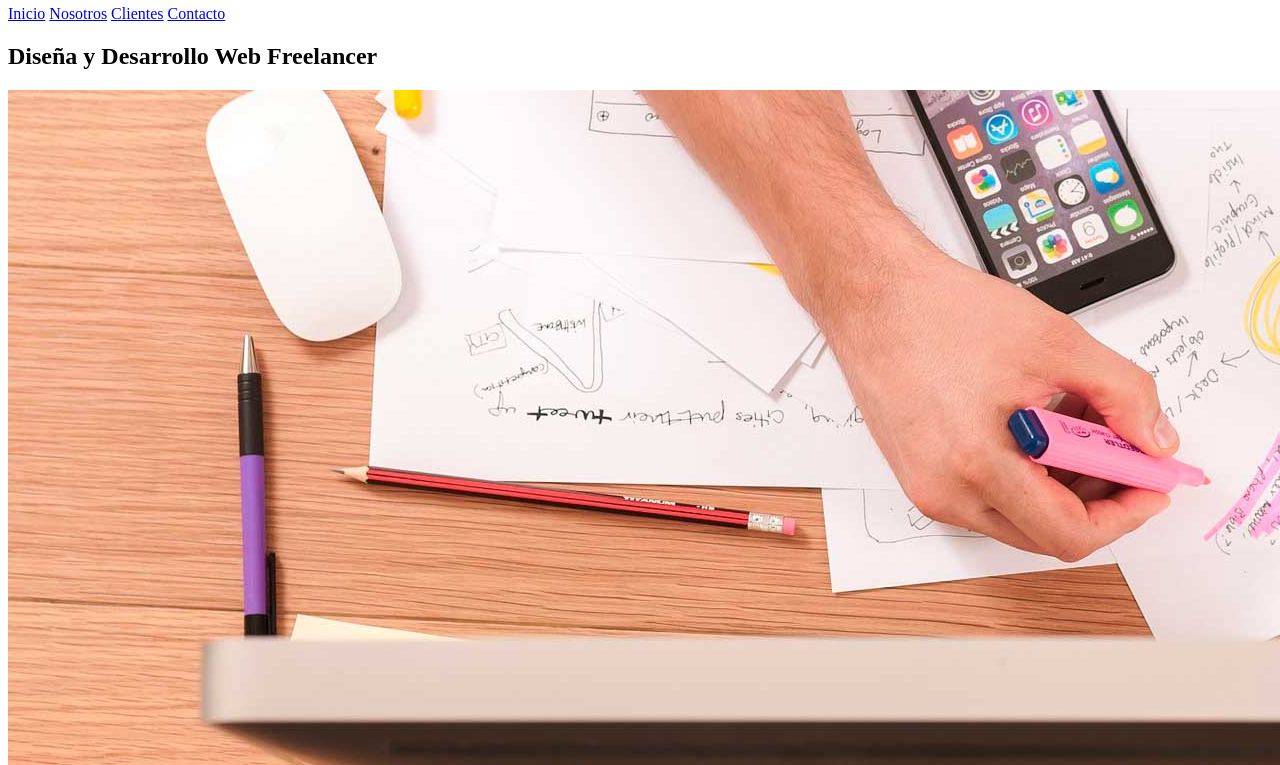
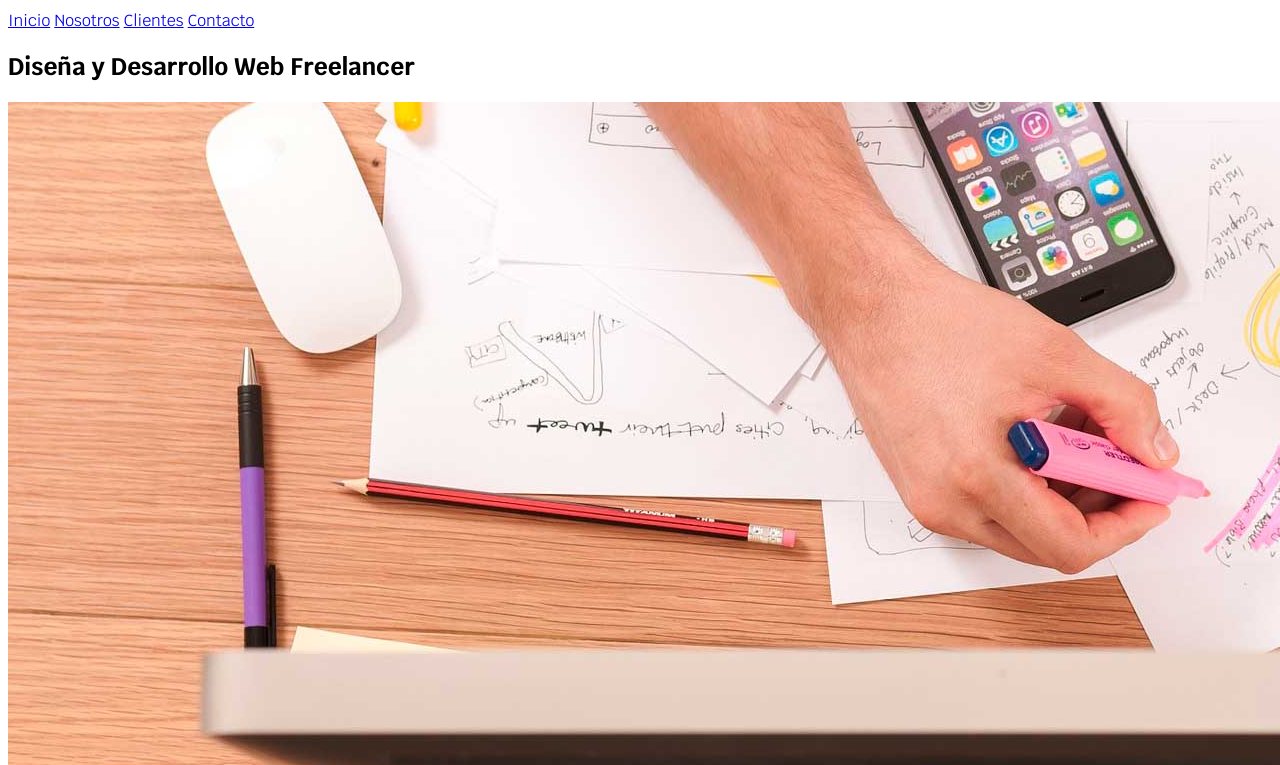
Before and after one commit to DaniielVJ/sitiowebfreelancer, a plain HTML site: page index.html in a window 1280 px wide. Shown: the part 90-855 px from the top of the page. Drawn offline with Linux system fonts and the light colour scheme.

Commit message:
Añadir fuentes externas

```diff
--- a/css/styles.css
+++ b/css/styles.css
@@ -24,9 +24,12 @@ html {
     font-size:  62.5%;  /* 62.5% de 16px es igual a 10px, permite 10px == 1rem*/
 }
 
+/* Estilos del body, para que se apliquen a todos los elementos */
 body {
     /* para que todas las fuentes que no usan rem, mantengan su tamaño por defecto */
     font-size: 16px;
+    /* Implementamos aqui, para que todos los textos implementen esta fuente que instalamos de google fonts */
+    font-family: "Krub", sans-serif;
 }
 
 
@@ -35,6 +38,7 @@ body {
    /* Centra el texto en el ancho que ocupe el elemento html*/
     text-align: center;
     font-size: 3.8rem; /*3.8 x 10 = 38px*/
+
 
 }
 
--- a/index.html
+++ b/index.html
@@ -4,6 +4,11 @@
     <meta charset="UTF-8"/>
     <meta name="viewport" content="width=device-width, initial-scale=1.0"/>
     <title>Diseñador Freelancer</title>
+    <!-- Implementar fuentes de Google Fonts  -->
+    <link rel="preconnect" href="https://fonts.googleapis.com">
+    <link rel="preconnect" href="https://fonts.gstatic.com" crossorigin>
+    <link href="https://fonts.googleapis.com/css2?family=Krub:wght@400;700&display=swap" rel="stylesheet">
+
     <!-- Se recomienda solamente usar esta forma para aplicar estilos cuando son especificos de esta pagina html y ni asi -->
     <style>/*Se agregan los estilos que tendra la pagina html*/</style>
 
```
